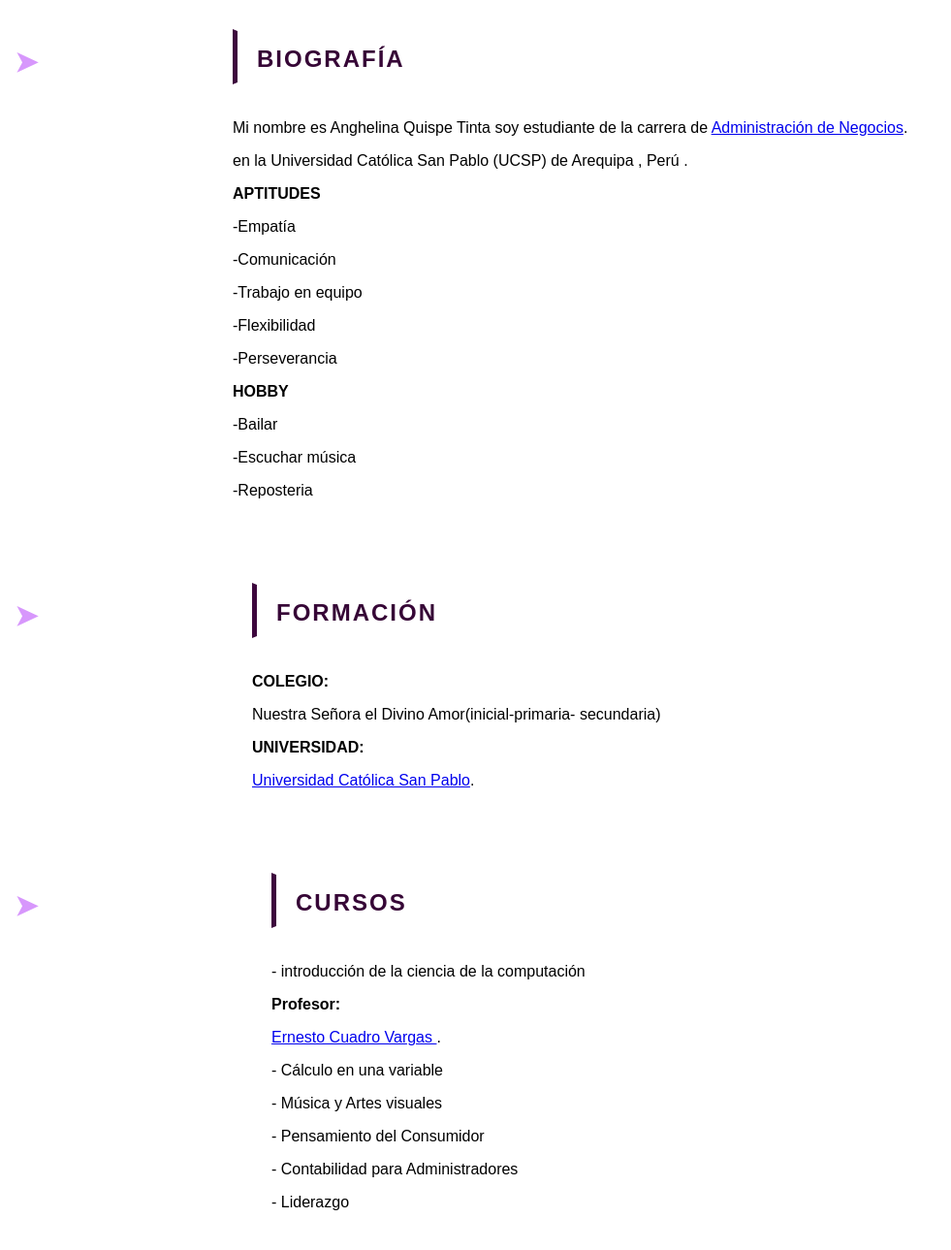
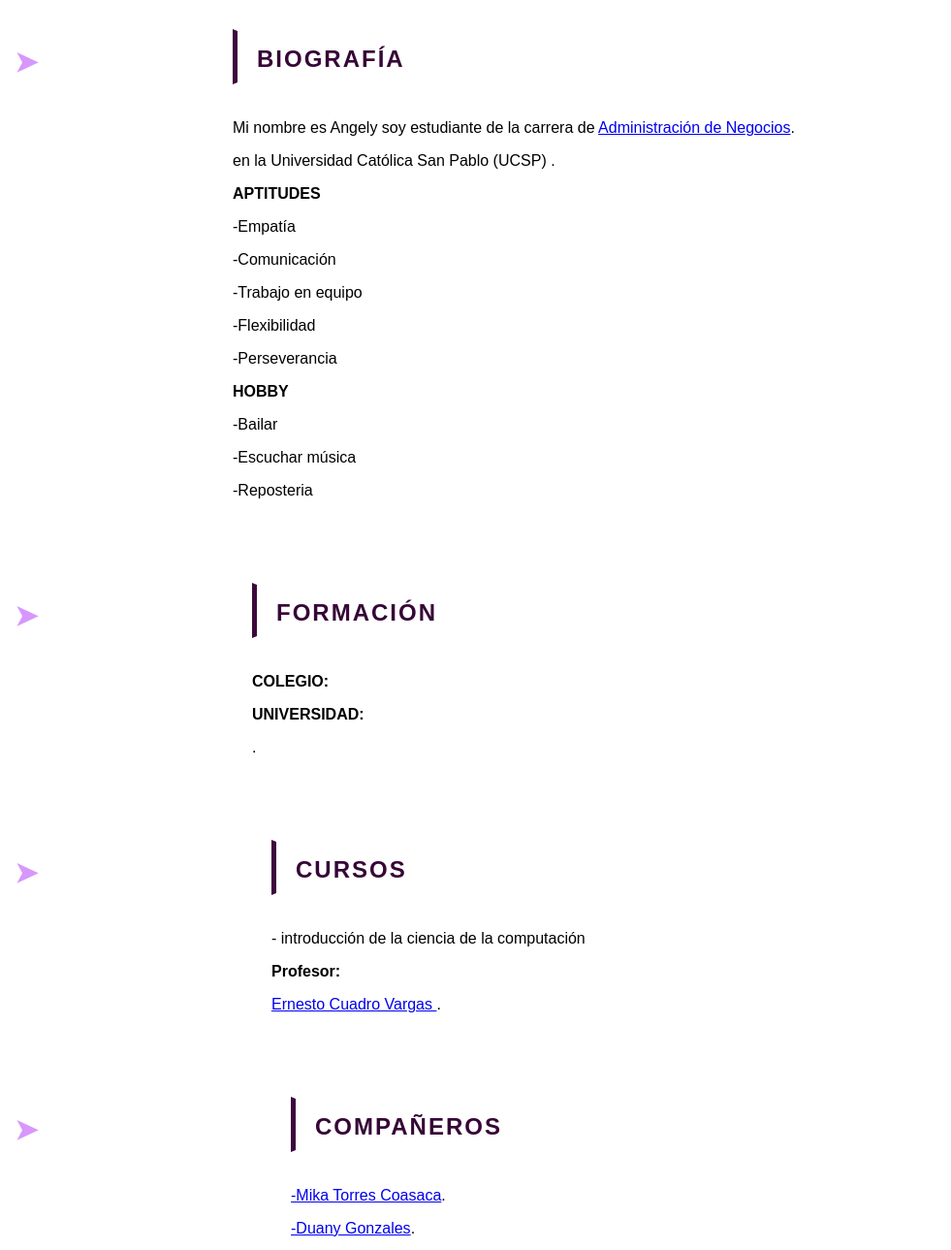
Before and after one commit to AnghelyQuis/Anghely-Quis.github.io, a plain HTML site: page index.html in a window 1280 px wide. Shown: the part 920-2209 px from the top of the page at 97% size, without its empty margins (0-981 px from the left). Drawn offline with Linux system fonts and the light colour scheme.

Commit message:
Update index.html

```diff
--- a/index.html
+++ b/index.html
@@ -4,7 +4,7 @@
 <head>
     <meta charset="UTF-8">
     <meta name="viewport" content="width=device-width, initial-scale=1.0">
-    <title>Anghelina Soledad Quispe Tinta</title>
+    <title>Anghe </title>
     <link rel="stylesheet" href="style.css">
 </head>
 <body>
@@ -21,7 +21,7 @@
     <!-- Portada -->
     <div class="portada" id="portada">
 
-        <h1>Anghelina Q.T</h1>
+        <h1>Angheli Q</h1>
     </div>
 
     <!-- Contenido principal -->
@@ -29,8 +29,8 @@
         <!-- Biografía -->
         <div class="seccion" id="biografia">
             <h2>Biografía</h2>
-            <p>Mi nombre es Anghelina Quispe Tinta soy estudiante de la carrera de <a href="https://ucsp.edu.pe/carreras/administracion-negocios/">Administración de Negocios</a>.</p>
-en la Universidad Católica San Pablo (UCSP) de Arequipa , Perú .</p>
+            <p>Mi nombre es Angely soy estudiante de la carrera de <a href="https://ucsp.edu.pe/carreras/administracion-negocios/">Administración de Negocios</a>.</p>
+en la Universidad Católica San Pablo (UCSP) .</p>
         <p><strong>APTITUDES</strong></p>
                   <p>-Empatía</p>
                   <p>-Comunicación</p>
@@ -46,20 +46,16 @@ en la Universidad Católica San Pablo (UCSP) de Arequipa , Perú .</p>
          <div class="seccion" id="Formación">
             <h2>Formación</h2>
             <p><strong>COLEGIO:</strong></p>
-            <p>Nuestra Señora el Divino Amor(inicial-primaria- secundaria) </p>
+            <p> </p>
             <p><strong>UNIVERSIDAD:</strong></p>
-            <a href="https://ucsp.edu.pe/">Universidad Católica San Pablo</a>.</p>
+            <a </a>.</p>
 
        <!-- Cursos -->
         <div class="seccion" id="cursos">
             <h2>Cursos</h2>
             <p>- introducción de la ciencia de la computación</p>
             <p><strong>Profesor:</strong></p>                <a href="https://www.linkedin.com/in/ecuadrosv/">Ernesto Cuadro Vargas </a>.</p>
-            <p>- Cálculo en una variable</p>
-            <p>- Música y Artes visuales </p>
-            <p>- Pensamiento del Consumidor  </p>
-            <p>- Contabilidad para Administradores </p>
-            <p>- Liderazgo </p>
+
 
        <!-- Compañeros -->
         <div class="seccion" id="compaañeros">
@@ -79,10 +75,9 @@ en la Universidad Católica San Pablo (UCSP) de Arequipa , Perú .</p>
         <div class="seccion" id="contacto">
             <h2>Contacto</h2>
               <p><strong>Gmail:</strong></p>
-                         <p>anghelina.quispe@ucsp.edu.pe</p>
+
             <p><strong>Linkedin:</strong></p>
 
-            <p><a href="https://www.linkedin.com/in/anghelina-soledad-quispe-tinta-8517a2331/">Anghelina</a>.</p></p>
                         <p><strong>Github:</strong></p>
 <p><a href="https://github.com/AnghelyQuis">Anghelina</a>.</p></p>
 
```
